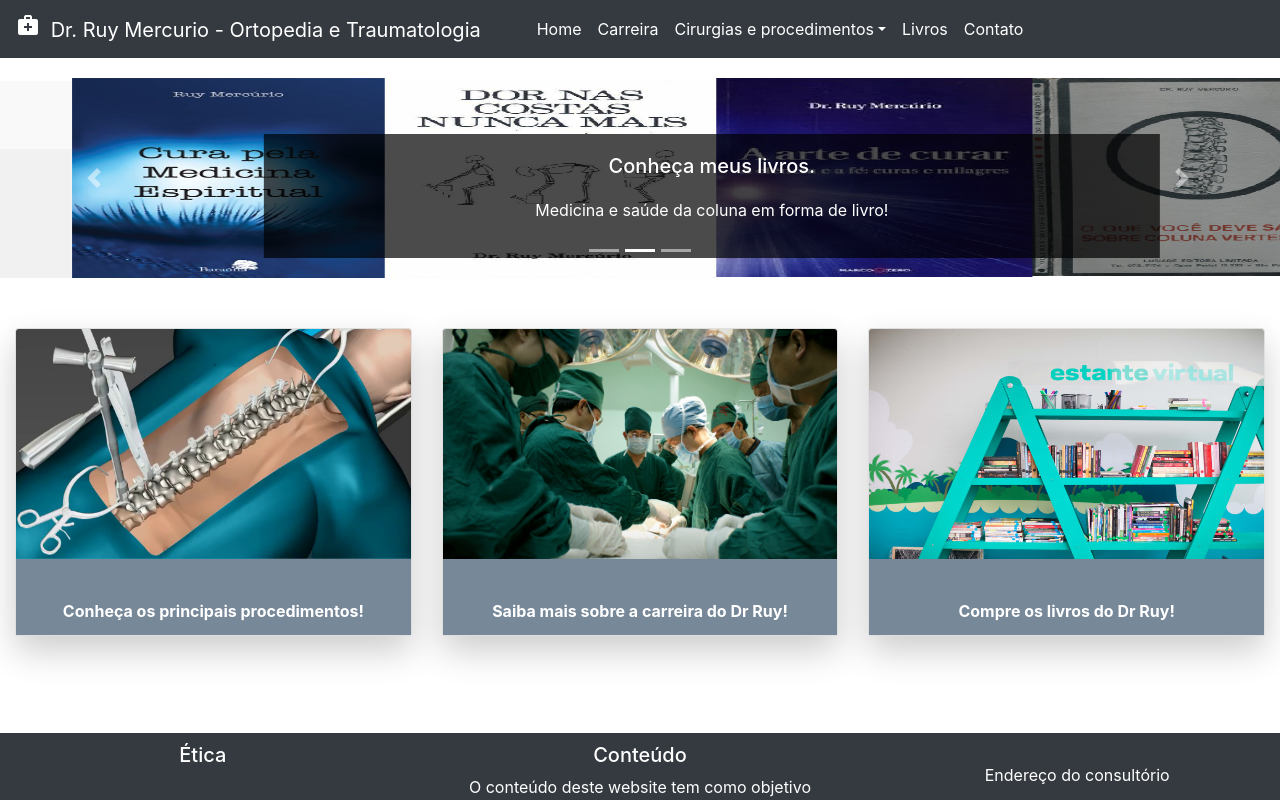
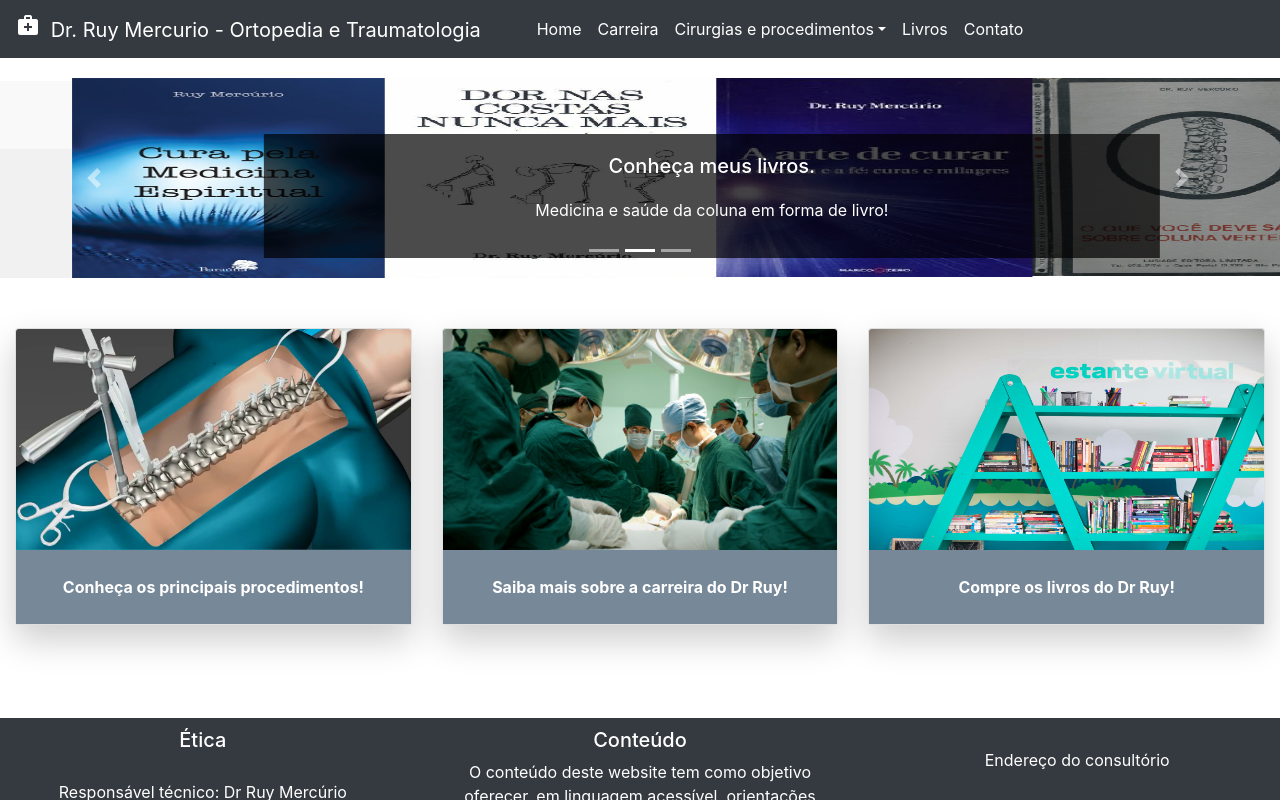
Before and after one commit to leo011619/drRuyMercurio, a React (Create React App) app in the folder dr-ruy-page/: page / in a window 1280 px wide. Shown: the top 800 px of the page. Built offline with nearby package versions, Linux system fonts and the light colour scheme; the HTML template or start-up script is replaced by a standard one.

Commit message:
Feature: arrumando links do carroussel e margin dos paragrafos dos cards

```diff
--- a/dr-ruy-page/src/components/HomeCards/style.css
+++ b/dr-ruy-page/src/components/HomeCards/style.css
@@ -18,6 +18,10 @@ p{
     text-align: center;
 }
 
+p.card-title{
+    margin-top: 5px;
+}
+
 @media only screen and (max-width: 498px){
 
     .card-body{
--- a/dr-ruy-page/src/components/HomeCarrossel/index.js
+++ b/dr-ruy-page/src/components/HomeCarrossel/index.js
@@ -31,7 +31,7 @@ const HomeCarrossel = () => {
     <div class="carousel-item">
       <img src={meiosDeContato} class="d-block w-100" alt="Entre em contato conosoco"></img>
       <div class="carousel-caption d-none d-md-block">
-        <h5>Entre em contato com a gente agora mesmo!</h5>
+        <h5> <a href="/contato">Entre em contato com a gente agora mesmo!</a> </h5>
         <p>E marque sua consulta!</p>
       </div>
     </div>
--- /dev/null
+++ b/dr-ruy-page/src/index.js
@@ -0,0 +1,17 @@
+import React from 'react';
+import ReactDOM from 'react-dom';
+import './index.css';
+import App from './App';
+
+
+
+ReactDOM.render(
+  <React.StrictMode>
+    <App />
+  </React.StrictMode>,
+  document.getElementById('root')
+);
+
+// If you want to start measuring performance in your app, pass a function
+// to log results (for example: reportWebVitals(console.log))
+// or send to an analytics endpoint. Learn more: https://bit.ly/CRA-vitals
```
